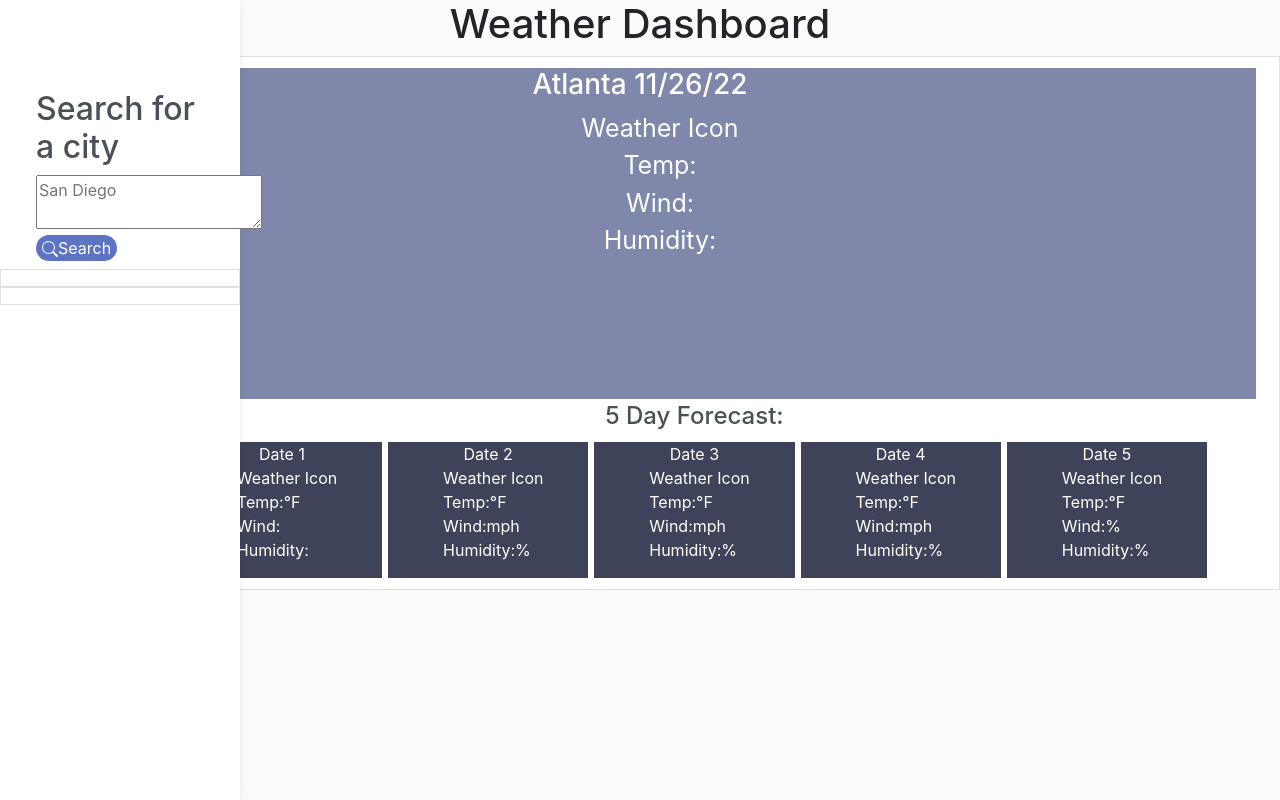
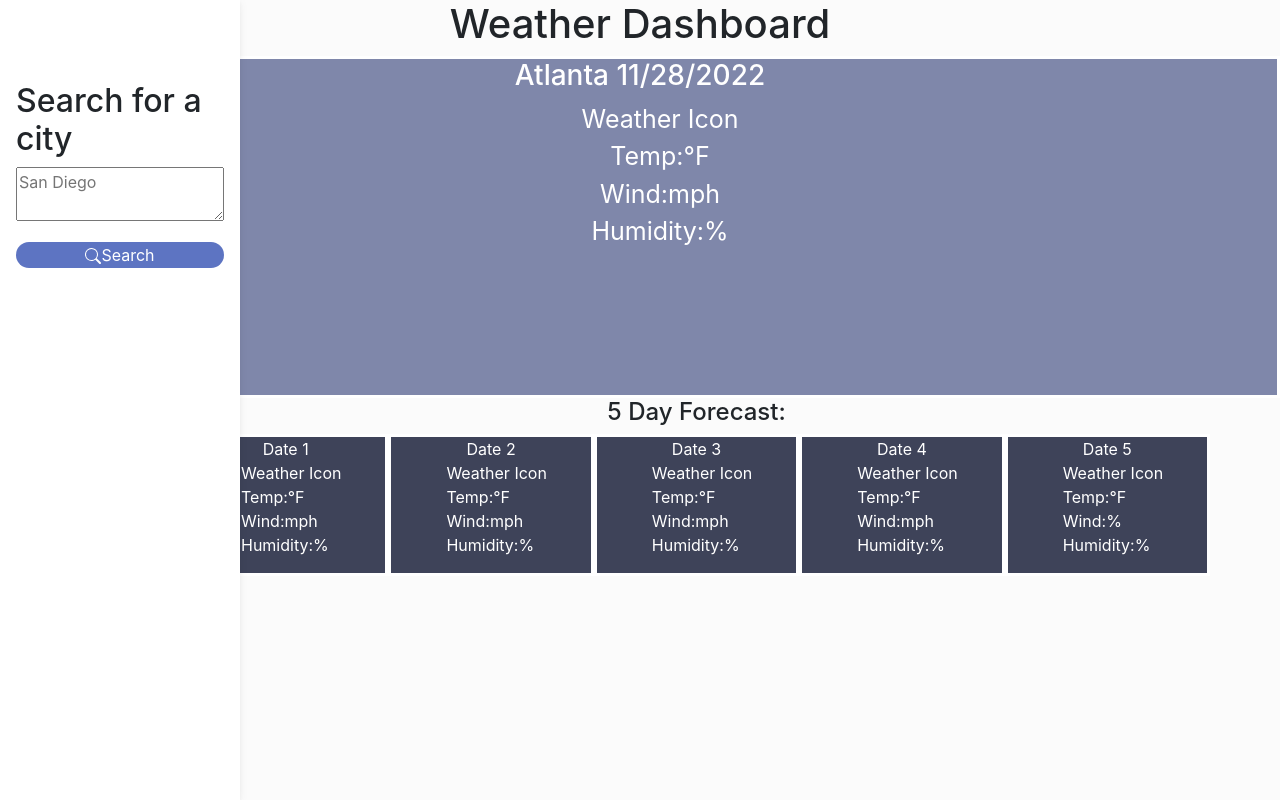
Before and after one commit to danielle-l-perry95/weather-dashboard, a plain HTML site: page index.html in a window 1280 px wide. Drawn offline with nearby package versions, Linux system fonts and the light colour scheme.

Commit message:
fixed some css styling

```diff
--- a/index.html
+++ b/index.html
@@ -15,11 +15,6 @@
 <nav id="sidebarMenu" class="collapse d-lg-block sidebar collapse bg-white">
     <div class="position-sticky">
       <div class="list-group list-group-flush mx-3 mt-4">
-        <a
-          href="#"
-          class="list-group-item list-group-item-action py-2 ripple"
-          aria-current="true"
-        >
         <!-- Search for a city sidebar -->
             <h2>Search for a city</h2>
                 <textarea id="citySearch" placeholder="San Diego"></textarea>
@@ -30,12 +25,12 @@
     </div>
   </nav>
   <div class="current-city">
-    <h3 id="city-date">Atlanta 11/26/22</h3>
+    <h3 id="current-date">Atlanta 11/28/2022</h3>
         <ul id="current-display">
-            <li id="current-icon" src="" alt="'">Weather Icon</li>
-            <li id="current-temp">Temp:</li>
-            <li id="current-wind">Wind:</li>
-            <li id="current-humidity">Humidity:</li>
+            <li id="current-icon">Weather Icon</li>
+            <li id="current-temp">Temp:°F</li>
+            <li id="current-wind">Wind:mph</li>
+            <li id="current-humidity">Humidity:%</li>
         </ul>
   </div>
   <!-- 5 Day forecast container -->
@@ -47,8 +42,8 @@
         <ul>
             <li id="icon-1" class="icon">Weather Icon</li>
             <li id="temp-1" class="temp">Temp:°F</li>
-            <li id="wind-speed-1" class="wind">Wind:</li>
-            <li id="humidity-1" class="humidity">Humidity:</li>
+            <li id="wind-speed-1" class="wind">Wind:mph</li>
+            <li id="humidity-1" class="humidity">Humidity:%</li>
         </ul>
       </div>
       <div id="date-2" class="col day">
--- a/script.js
+++ b/script.js
@@ -5,10 +5,9 @@ var forecastApi = "https://api.openweathermap.org/data/2.5/forecast?q={city name
 var searchBtnEl = document.querySelector(".searchBtn")
 var forecastContainerEl = document.querySelector(".container text-center")
 
+//Define day in moment.js
+day = moment().format('MMMM Do YYYY, h:mm:ss a');
 
-
-
-//make click event to display 5 day forecast for searched city on search button click
 
 //get cities
 var getCity = function (city) {
@@ -24,8 +23,11 @@ var getCity = function (city) {
             })
         })
 }
-//Define day in moment.js
-day = moment().format('MMMM Do YYYY, h:mm:ss a');
+
+
+
+
+//5 day forecast
 var getForecast = " "
 //fix parenthesis
 data.forEach(this.(day, i) => {
@@ -45,6 +47,9 @@ data.forEach(this.(day, i) => {
     }
 })
 forecastContainerEl.innerHTML = getForecast
+
+//save data to local storage.
+
 // var getForecast = function (data) {
 // fetch("https://api.openweathermap.org/data/2.5/forecast?q=" + city + "&units=imperial&appid=28635cc21461593ac623017059189851")
 //     .then((response) => response.json())
@@ -62,15 +67,7 @@ forecastContainerEl.innerHTML = getForecast
 
 
 
-
+//make click event to display 5 day forecast for searched city on search button click
 //search button click
-//searchBtnEl.addEventListener('click', buttonClickFunction)
-
-// var denverUrl = "https://api.openweathermap.org/data/2.5/forecast?q=Denver&appid=28635cc21461593ac623017059189851"
-// function getDenver(denverUrl) {
-//     fetch(denverUrl)
-//     .then((response) => response.json())
-//     .then((data) => console.log(data))
-
-// }
-// getDenver(denverUrl)
+//define buttonClickFunction
+searchBtnEl.addEventListener('click', buttonClickFunction)
--- a/style.css
+++ b/style.css
@@ -16,6 +16,7 @@ h1 {
     background-color: rgb(93, 116, 194);
     color: white;
     border: white;
+    margin-top: 10%;
 
 }
 
```
